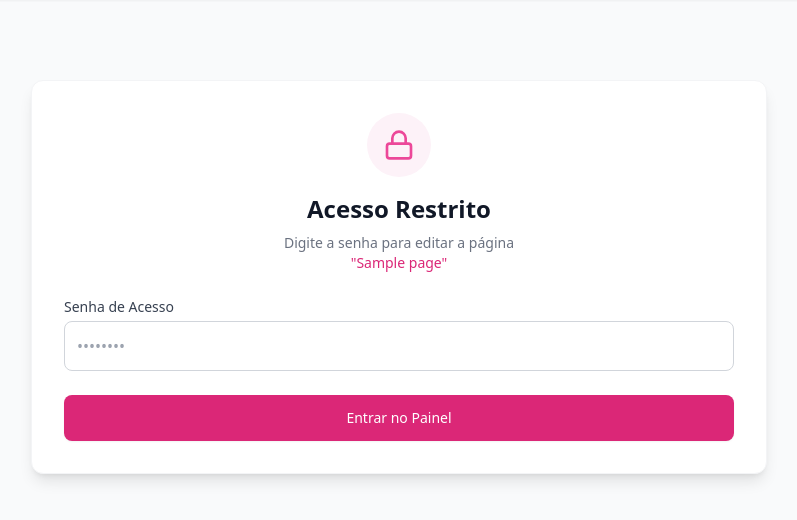
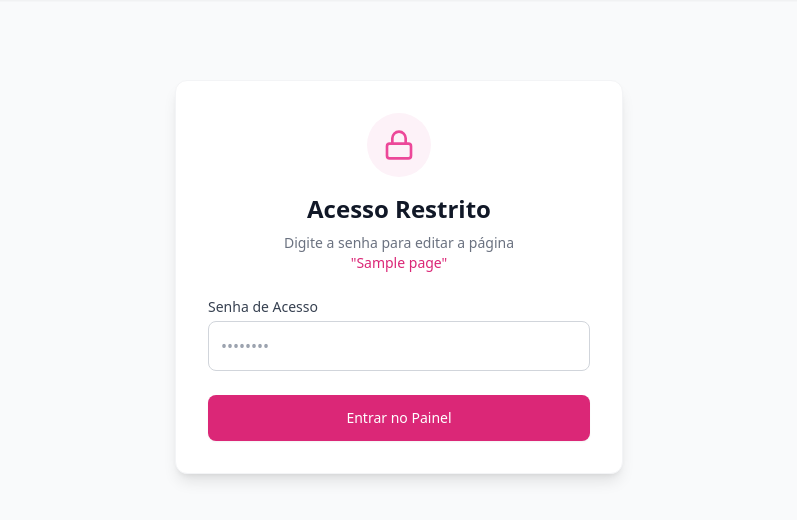
Before and after one commit to leanttro/phygital_casal, a Flask app: template templates/login.html in a window 1280 px wide. Shown: the part 61-581 px from the top of the page, without its empty margins (241-1038 px from the left). Run offline with Flask 3, Linux system fonts and the light colour scheme; the template is opened without the code that fills it: values that come from a table or form of the project are taken from there, others are empty; tables that the repository leaves empty hold one stand-in row (values such as "Sample post"); some libraries are stand-ins or nearby versions.

Commit message:
Update login.html

```diff
--- a/templates/login.html
+++ b/templates/login.html
@@ -338,7 +338,7 @@
 
         {% else %}
 
-            <div class="max-md mx-auto bg-white rounded-xl shadow-lg border border-gray-100 overflow-hidden mt-10">
+            <div class="max-w-md mx-auto bg-white rounded-xl shadow-lg border border-gray-100 overflow-hidden mt-10">
                 <div class="p-8 pb-6 text-center">
                     <div class="mx-auto bg-pink-50 w-16 h-16 rounded-full flex items-center justify-center mb-4 text-pink-500">
                         <i data-lucide="lock" class="w-8 h-8"></i>
@@ -409,7 +409,7 @@
             });
         }
 
-        // 3. Drag & Drop da LINHA DO TEMPO (NOVO)
+        // 3. Drag & Drop da LINHA DO TEMPO
         const timelineList = document.getElementById('timeline-sort-list');
         if (timelineList) {
             new Sortable(timelineList, {
```
